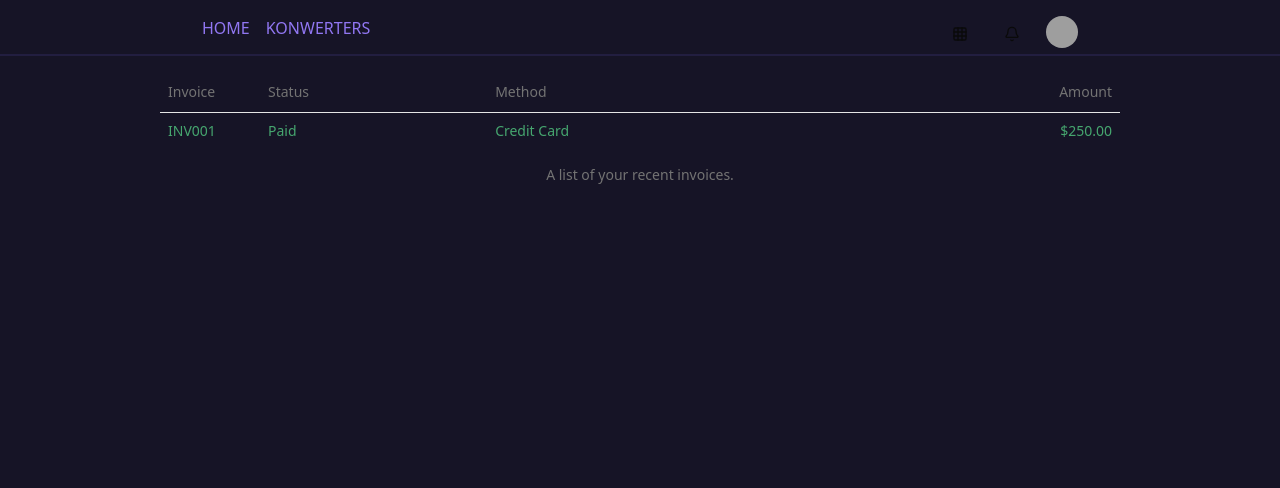
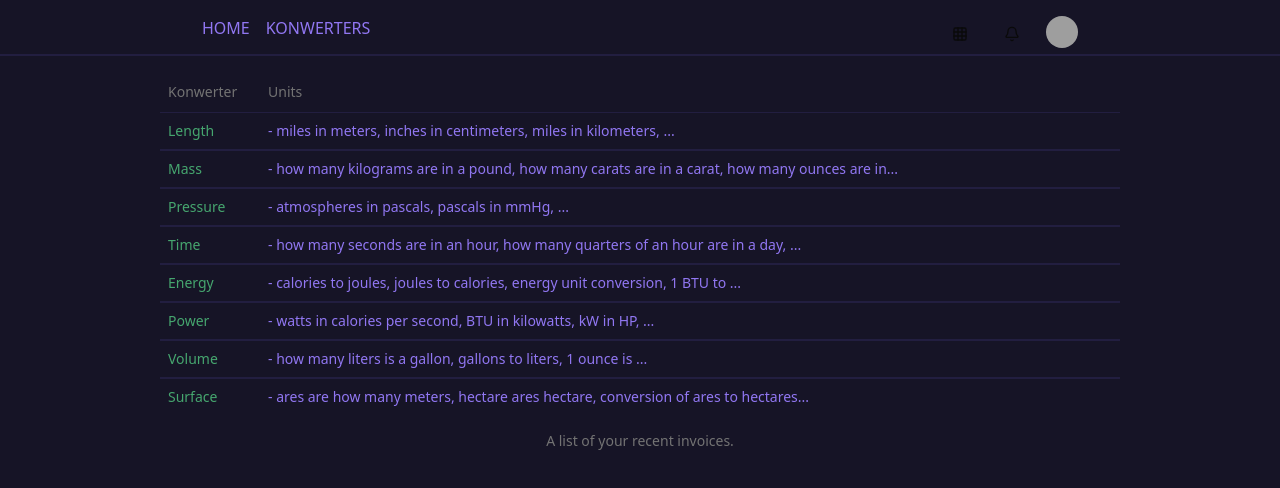
Before and after one commit to PiotrCembrowski/uniter, a Next.js app: page / in a window 1280 px wide. Shown: the top 488 px of the page. Built offline with nearby package versions, Linux system fonts and the light colour scheme; grey boxes are pictures that could not be loaded; what next-redux-wrapper would draw is missing.

Commit message:
konwerters list

```diff
--- a/app/page.tsx
+++ b/app/page.tsx
@@ -8,28 +8,90 @@ import {
   TableHeader,
   TableRow,
 } from "@/components/ui/table";
+import Link from "next/link";
 
 export default function Home() {
   return (
     <div className="w-full">
       <HeaderMain />
-      <div className="w-9/12 mt-4 mx-auto text-[#46A66F]">
+      <div className="w-9/12 mt-4 mx-auto">
         <Table>
           <TableCaption>A list of your recent invoices.</TableCaption>
           <TableHeader>
             <TableRow>
-              <TableHead className="w-[100px]">Invoice</TableHead>
-              <TableHead>Status</TableHead>
-              <TableHead>Method</TableHead>
-              <TableHead className="text-right">Amount</TableHead>
+              <TableHead className="w-[100px]">Konwerter</TableHead>
+              <TableHead>Units</TableHead>
             </TableRow>
           </TableHeader>
           <TableBody>
             <TableRow>
-              <TableCell className="font-medium">INV001</TableCell>
-              <TableCell>Paid</TableCell>
-              <TableCell>Credit Card</TableCell>
-              <TableCell className="text-right">$250.00</TableCell>
+              <TableCell className="font-medium text-[#46A66F]">
+                <Link href="/length">Length</Link>
+              </TableCell>
+              <TableCell className="text-[#9177F2]">
+                - miles in meters, inches in centimeters, miles in kilometers,
+                ...
+              </TableCell>
+            </TableRow>
+            <TableRow>
+              <TableCell className="font-medium text-[#46A66F]">
+                <Link href="/mass">Mass</Link>
+              </TableCell>
+              <TableCell className="text-[#9177F2]">
+                - how many kilograms are in a pound, how many carats are in a
+                carat, how many ounces are in...
+              </TableCell>
+            </TableRow>
+            <TableRow>
+              <TableCell className="font-medium text-[#46A66F]">
+                <Link href="/pressure">Pressure</Link>
+              </TableCell>
+              <TableCell className="text-[#9177F2]">
+                - atmospheres in pascals, pascals in mmHg, ...
+              </TableCell>
+            </TableRow>
+            <TableRow>
+              <TableCell className="font-medium text-[#46A66F]">
+                <Link href="/time">Time</Link>
+              </TableCell>
+              <TableCell className="text-[#9177F2]">
+                - how many seconds are in an hour, how many quarters of an hour
+                are in a day, ...
+              </TableCell>
+            </TableRow>
+            <TableRow>
+              <TableCell className="font-medium text-[#46A66F]">
+                <Link href="/energy">Energy</Link>
+              </TableCell>
+              <TableCell className="text-[#9177F2]">
+                - calories to joules, joules to calories, energy unit
+                conversion, 1 BTU to ...
+              </TableCell>
+            </TableRow>
+            <TableRow>
+              <TableCell className="font-medium text-[#46A66F]">
+                <Link href="/power">Power</Link>
+              </TableCell>
+              <TableCell className="text-[#9177F2]">
+                - watts in calories per second, BTU in kilowatts, kW in HP, ...
+              </TableCell>
+            </TableRow>
+            <TableRow>
+              <TableCell className="font-medium text-[#46A66F]">
+                <Link href="/volume">Volume</Link>
+              </TableCell>
+              <TableCell className="text-[#9177F2]">
+                - how many liters is a gallon, gallons to liters, 1 ounce is ...
+              </TableCell>
+            </TableRow>
+            <TableRow>
+              <TableCell className="font-medium text-[#46A66F]">
+                <Link href="/surface">Surface</Link>
+              </TableCell>
+              <TableCell className="text-[#9177F2]">
+                - ares are how many meters, hectare ares hectare, conversion of
+                ares to hectares...
+              </TableCell>
             </TableRow>
           </TableBody>
         </Table>
--- a/components/ui/table.tsx
+++ b/components/ui/table.tsx
@@ -1,6 +1,6 @@
-import * as React from "react"
+import * as React from "react";
 
-import { cn } from "@/lib/utils"
+import { cn } from "@/lib/utils";
 
 const Table = React.forwardRef<
   HTMLTableElement,
@@ -13,16 +13,16 @@ const Table = React.forwardRef<
       {...props}
     />
   </div>
-))
-Table.displayName = "Table"
+));
+Table.displayName = "Table";
 
 const TableHeader = React.forwardRef<
   HTMLTableSectionElement,
   React.HTMLAttributes<HTMLTableSectionElement>
 >(({ className, ...props }, ref) => (
   <thead ref={ref} className={cn("[&_tr]:border-b", className)} {...props} />
-))
-TableHeader.displayName = "TableHeader"
+));
+TableHeader.displayName = "TableHeader";
 
 const TableBody = React.forwardRef<
   HTMLTableSectionElement,
@@ -33,8 +33,8 @@ const TableBody = React.forwardRef<
     className={cn("[&_tr:last-child]:border-0", className)}
     {...props}
   />
-))
-TableBody.displayName = "TableBody"
+));
+TableBody.displayName = "TableBody";
 
 const TableFooter = React.forwardRef<
   HTMLTableSectionElement,
@@ -48,8 +48,8 @@ const TableFooter = React.forwardRef<
     )}
     {...props}
   />
-))
-TableFooter.displayName = "TableFooter"
+));
+TableFooter.displayName = "TableFooter";
 
 const TableRow = React.forwardRef<
   HTMLTableRowElement,
@@ -58,13 +58,13 @@ const TableRow = React.forwardRef<
   <tr
     ref={ref}
     className={cn(
-      "border-b transition-colors hover:bg-muted/50 data-[state=selected]:bg-muted",
+      "border-b-2 border-[#221E40] transition-colors hover:bg-muted/50 data-[state=selected]:bg-muted",
       className
     )}
     {...props}
   />
-))
-TableRow.displayName = "TableRow"
+));
+TableRow.displayName = "TableRow";
 
 const TableHead = React.forwardRef<
   HTMLTableCellElement,
@@ -78,8 +78,8 @@ const TableHead = React.forwardRef<
     )}
     {...props}
   />
-))
-TableHead.displayName = "TableHead"
+));
+TableHead.displayName = "TableHead";
 
 const TableCell = React.forwardRef<
   HTMLTableCellElement,
@@ -93,8 +93,8 @@ const TableCell = React.forwardRef<
     )}
     {...props}
   />
-))
-TableCell.displayName = "TableCell"
+));
+TableCell.displayName = "TableCell";
 
 const TableCaption = React.forwardRef<
   HTMLTableCaptionElement,
@@ -105,8 +105,8 @@ const TableCaption = React.forwardRef<
     className={cn("mt-4 text-sm text-muted-foreground", className)}
     {...props}
   />
-))
-TableCaption.displayName = "TableCaption"
+));
+TableCaption.displayName = "TableCaption";
 
 export {
   Table,
@@ -117,4 +117,4 @@ export {
   TableRow,
   TableCell,
   TableCaption,
-}
+};
```
